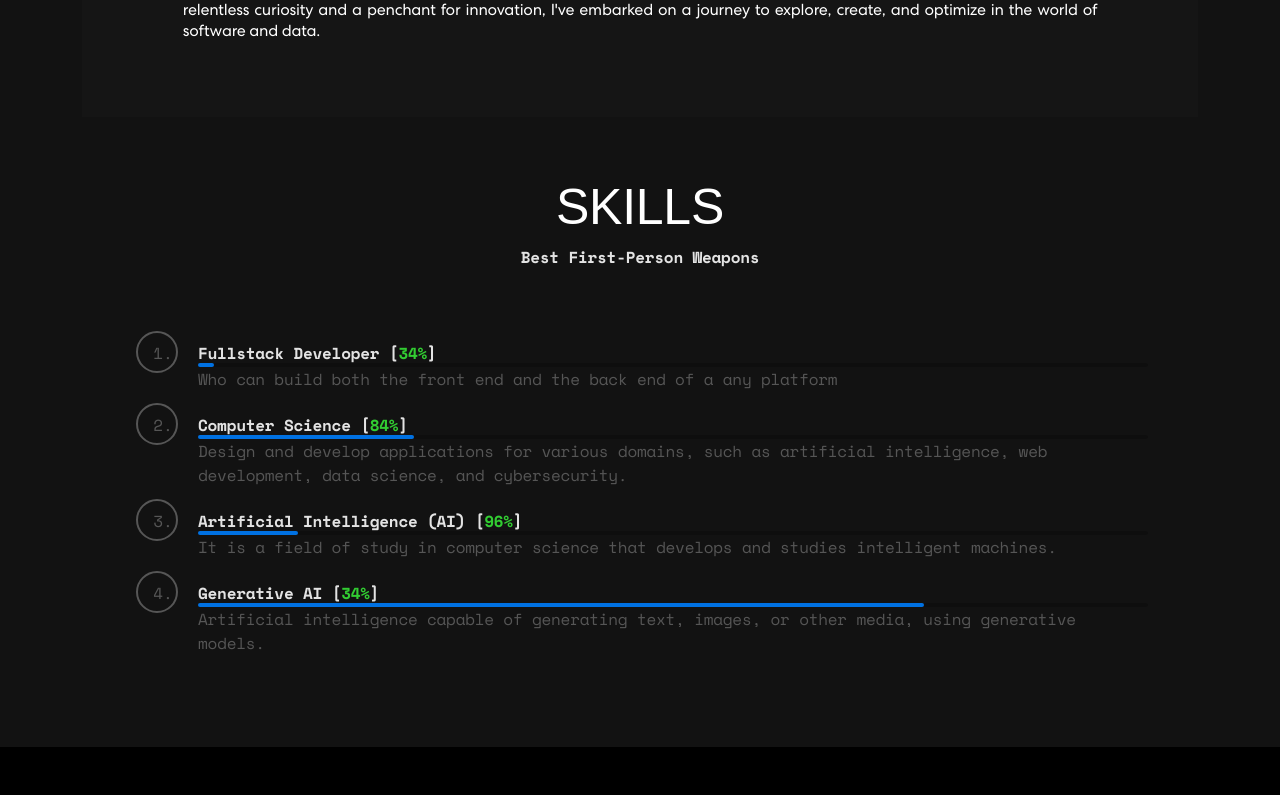
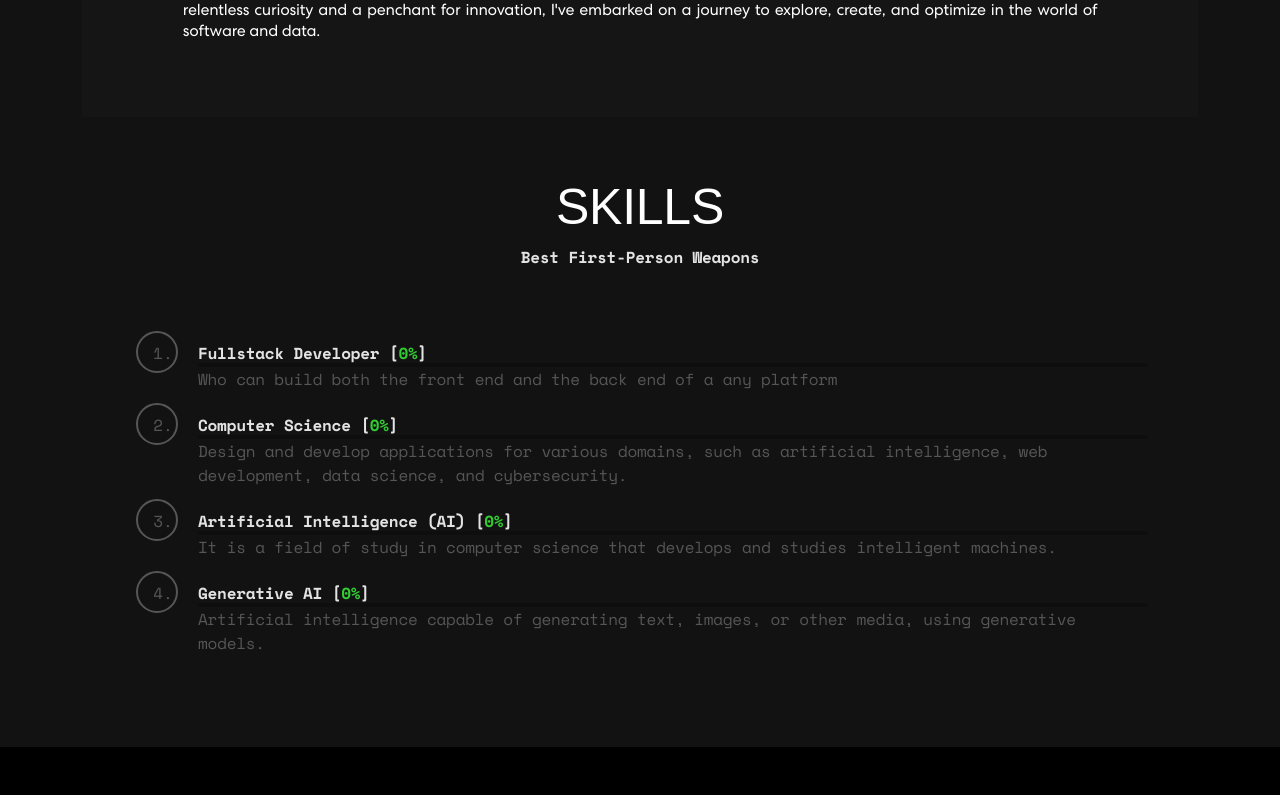
Before and after one commit to isharaimagines/myportfolio, a React (Create React App) app: page / in a window 1280 px wide. Shown: the part 1685-2480 px from the top of the page. Built offline with nearby package versions, Linux system fonts and the light colour scheme; a web font is replaced by a local one.

Commit message:
initial udpate

```diff
--- a/src/components/Skills.js
+++ b/src/components/Skills.js
@@ -2,51 +2,28 @@ import "../default.css";
 import React, { useState, useEffect } from "react";
 
 export const Skills = () => {
-  const [counts, setCount] = useState(1);
-  const [count2, setCount2] = useState(1);
-  const [count3, setCount3] = useState(1);
+  const [count, setCount] = useState(0);
+
+  const handleMouseOver = () => {
+    let i = count;
+
+    while (i < 100) {
+      i++;
+
+      setTimeout(() => {
+        setCount((prevCount) => {
+          if (prevCount < 100) {
+            return prevCount + 1;
+          }
+          return prevCount;
+        });
+      }, (i - count) * 50);
+    }
+  };
 
   useEffect(() => {
-    const interval1 = setInterval(() => {
-      if (counts < 100) {
-        setCount(counts + 1);
-      } else {
-        setCount(1); // Reset count to 1
-      }
-    }, 50);
-
-    return () => {
-      clearInterval(interval1);
-    };
-  }, [counts]);
-
-  useEffect(() => {
-    const interval2 = setInterval(() => {
-      if (count2 < 100) {
-        setCount2(count2 + 1);
-      } else {
-        setCount2(1); // Reset count to 1
-      }
-    }, 70);
-
-    return () => {
-      clearInterval(interval2);
-    };
-  }, [count2]);
-
-  useEffect(() => {
-    const interval3 = setInterval(() => {
-      if (count3 < 100) {
-        setCount3(count3 + 1);
-      } else {
-        setCount3(1); // Reset count to 1
-      }
-    }, 80);
-
-    return () => {
-      clearInterval(interval3);
-    };
-  }, [count3]);
+    document.documentElement.style.setProperty("--loader-width", `${count}%`);
+  }, [count]);
 
   return (
     <section className="skillsPage" id="skills">
@@ -56,15 +33,15 @@ export const Skills = () => {
           <div className="skillColom">
             <strong>Best First-Person Weapons</strong>
 
-            <ol class="alternating-colors">
+            <ol class="alternating-colors" onMouseOver={handleMouseOver}>
               <li>
                 <strong>
                   <div className="line">
-                    Fullstack Developer [<div className="counts">{counts}%</div>{" "}
+                    Fullstack Developer [<div className="counts">{count}%</div>{" "}
                     ]
                   </div>
 
-                  <div class="loader"></div>
+                  <div className="loader"></div>
                 </strong>
                 <p>
                   Who can build both the front end and the back end of a any
@@ -74,7 +51,7 @@ export const Skills = () => {
               <li>
                 <strong>
                   <div className="line">
-                    Computer Science [<div className="counts">{count3}%</div> ]
+                    Computer Science [<div className="counts">{count}%</div> ]
                   </div>
                   <div class="loader"></div>
                 </strong>
@@ -88,7 +65,7 @@ export const Skills = () => {
                 <strong>
                   <div className="line">
                     Artificial Intelligence (AI) [
-                    <div className="counts">{count2}%</div> ]
+                    <div className="counts">{count}%</div> ]
                   </div>
                   <div class="loader"></div>
                 </strong>
@@ -100,7 +77,7 @@ export const Skills = () => {
               <li>
                 <strong>
                   <div className="line">
-                    Generative AI [ <div className="counts">{counts}%</div> ]
+                    Generative AI [ <div className="counts">{count}%</div> ]
                   </div>
                   <div class="loader"></div>
                 </strong>
--- a/src/default.css
+++ b/src/default.css
@@ -1,6 +1,10 @@
 @import url("https://fonts.googleapis.com/css2?family=Cabin+Sketch&family=Dosis&display=swap");
 @import url("https://fonts.googleapis.com/css2?family=Preahvihear&display=swap");
 @import url("https://fonts.googleapis.com/css2?family=Space+Mono:ital,wght@0,400;0,700;1,400;1,700&display=swap");
+
+:root {
+  --loader-width: 0%;
+}
 
 .skillsPage {
   padding: 0;
@@ -33,21 +37,13 @@
   display: block;
   --height-of-loader: 4px;
   --loader-color: #0071e2;
-  width: 100%;
   height: var(--height-of-loader);
   border-radius: 30px;
+  width: 100%;
   background-color: rgba(0, 0, 0, 0.2);
   position: relative;
 }
-ol li:nth-child(2) .loader {
-  width: 100%;
-}
-ol li:nth-child(3) .loader {
-  width: 100%;
-}
-ol li:nth-child(4) .loader {
-  width: 100%;
-}
+
 .skillColom ol,
 .skillColom ol li,
 .skillColom ol li strong,
@@ -67,28 +63,9 @@ ol li .loader::before {
   background: var(--loader-color);
   top: 0;
   left: 0;
-  width: 0%;
   height: 100%;
+  width: var(--loader-width, 0%);
   border-radius: 30px;
-  animation: moving 7s ease-in-out infinite;
-}
-ol li:nth-child(2) .loader::before {
-  animation: moving 8s ease-in-out infinite;
-}
-ol li:nth-child(3) .loader::before {
-  animation: moving 6s ease-in-out infinite;
-}
-ol li:nth-child(4) .loader::before {
-  animation: moving 10s ease-in-out infinite;
-}
-@keyframes moving {
-  50% {
-    width: 100%;
-  }
-
-  100% {
-    width: 0;
-  }
 }
 
 * {
```
